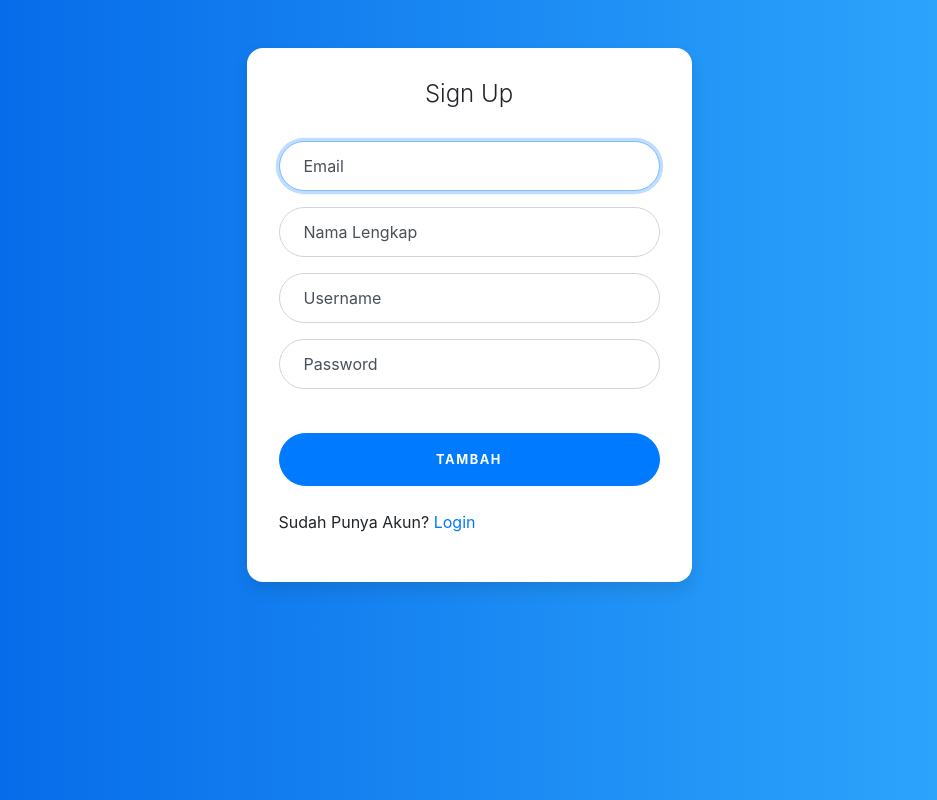
After one commit to zhrnyy/website-berita, a PHP site: page /admin/signup.php in a window 1280 px wide. The commit adds this page. Shown: the whole page, without its empty margins (171-1108 px from the left). Run offline with PHP 8.4, Linux system fonts and the light colour scheme.

Commit message:
Menambah fitur sign up

```diff
--- a/portalberita/admin/ceklogin.php
+++ b/portalberita/admin/ceklogin.php
@@ -40,6 +40,7 @@ if (isset($_POST['submit'])) {
           // document.location.href = './?mod=berita';
   }
 }
+
 ?>
 
 <!DOCTYPE html>
@@ -49,7 +50,7 @@ if (isset($_POST['submit'])) {
   <title>Login</title>
   <link rel="stylesheet" href="https://stackpath.bootstrapcdn.com/bootstrap/4.3.1/css/bootstrap.min.css" integrity="sha384-ggOyR0iXCbMQv3Xipma34MD+dH/1fQ784/j6cY/iJTQUOhcWr7x9JvoRxT2MZw1T" crossorigin="anonymous">
   <link rel="stylesheet" type="text/css" href="../assets/style.css">
-  <link rel="icon" type="image/png" href="../icon.png" sizes="196x196" />
+
 </head>
 
 <body>
@@ -71,6 +72,8 @@ if (isset($_POST['submit'])) {
               <div class="custom-control custom-checkbox mb-1 mt-1">
               </div>
               <button class="btn btn-lg btn-primary btn-block text-uppercase" type="submit" name="submit">Sign in</button>
+              <button class="btn btn-lg btn-primary btn-block text-uppercase" type="submit" name="signup"><a href="signup.php" style="color: white; text-decoration: none">Signup</a></button>
+
             </form>
           </div>
         </div>
--- /dev/null
+++ b/portalberita/admin/signup.php
@@ -0,0 +1,123 @@
+<?php
+
+	include("../inc/koneksi.php");
+	global $connect;
+
+if (isset($_POST['tambahuser'])) {
+
+	$email = $_POST['email'];
+	$nama = $_POST['nama'];
+	$username = $_POST['username'];
+	$password = $_POST['password'];
+
+	$query = "SELECT * FROM administrator WHERE username = '$username' OR email = '$email'";
+
+	$result = mysqli_query($connect, $query);
+	$row = mysqli_num_rows($result);
+
+	if ($row > 0) {
+		$error = "<div class='alert alert-danger' role='alert'>
+  					Username Atau Email Sudah Pernah DIBUATKAN!
+				  </div>";
+		echo $error;
+	} else {
+		$sql = mysqli_query($connect, "INSERT INTO administrator VALUES ('', '$email', '$nama', '$username', '$password')");
+		echo "<script> alert('Data Admin Berhasil Ditambahkan'); </script>";
+	}
+}
+
+if (isset($_POST['edituser'])) {
+
+	$email = $_POST['email'];
+	$nama = $_POST['nama'];
+	$username = $_POST['username'];
+	$password = $_POST['password'];
+	$id = $_GET['id'];
+
+	$query = "UPDATE administrator SET email= '$email', Nama= '$nama', username= '$username' WHERE ID = '$id'";
+	$sql = mysqli_query($connect, $query);
+
+	echo "<script>
+			alert('Data Berhasil Diubah');
+			document.location.href = '?mod=useradmin';
+		  </script>";
+}
+
+if (isset($_GET['act']) && $_GET['act'] =='edit') {
+
+	$id = $_GET['id'];
+	$query = "SELECT * FROM administrator WHERE ID = '$id'";
+	$sql = mysqli_query($connect,$query);
+	$hasil = mysqli_fetch_assoc($sql);
+	$email = $hasil['email'];
+	$nama = $hasil['Nama'];
+	$username = $hasil['username'];
+	$password = $hasil['password'];
+
+}
+
+if (isset($_GET['act']) && $_GET['act'] =='hapus') {
+
+	$id = $_GET['id'];
+	$query = "DELETE FROM administrator WHERE ID = '$id'";
+	$sql = mysqli_query($connect,$query);
+	$error = "	<script>
+				alert('Data Berhasil Dihapus');
+				document.location.href = '?mod=useradmin';
+		  		</script>";
+	echo $error;
+}
+
+
+?>
+
+
+<!DOCTYPE html>
+<html lang="en">
+<head>
+    <meta charset="UTF-8">
+    <meta name="viewport" content="width=device-width, initial-scale=1.0">
+    <title>Sign Up</title>
+	<link rel="stylesheet" href="https://stackpath.bootstrapcdn.com/bootstrap/4.3.1/css/bootstrap.min.css" integrity="sha384-ggOyR0iXCbMQv3Xipma34MD+dH/1fQ784/j6cY/iJTQUOhcWr7x9JvoRxT2MZw1T" crossorigin="anonymous">
+    <link rel="stylesheet" type="text/css" href="../assets/style.css">
+</head>
+<body>
+<div class="container">
+    <div class="row">
+      <div class="col-sm-9 col-md-7 col-lg-5 mx-auto">
+        <div class="card card-signin my-5">
+          <div class="card-body">
+		  	<h5 class="card-title text-center">Sign Up</h5>
+				<form class="form-signin" action="" method="POST">
+					<input type="hidden" name="userid" value="<?php if (isset($_GET['act']) && $_GET['act'] =='edit') { echo $id; } ?>">
+					<div class="form-label-group">
+						<label for="email">Email</label>
+						<input type="text" id="email" value="<?php if (isset($_GET['act']) && $_GET['act'] =='edit') { echo $email; } ?>" name="email" class="form-control" placeholder="Email Address" required autofocus>
+					</div>
+					<div class="form-label-group">
+						<label for="nama">Nama Lengkap</label>
+						<input type="text" id="nama" value="<?php if (isset($_GET['act']) && $_GET['act'] =='edit') { echo $nama; } ?>" name="nama" class="form-control" placeholder="Nama Lengkap" required>
+					</div>
+					<div class="form-label-group">
+						<label for="username">Username</label>
+						<input type="text" id="username" value="<?php if (isset($_GET['act']) && $_GET['act'] =='edit') { echo $username; } ?>" name="username" class="form-control" placeholder="Username" required>
+					</div>
+					<div class="form-label-group">
+						<label for="password">Password</label>
+						<input type="text" id="password" value="<?php if (isset($_GET['act']) && $_GET['act'] =='edit') { echo $password; } ?>" name="password" class="form-control" placeholder="Password" required>
+					</div>
+
+					<div class="custom-control custom-checkbox mb-1 mt-1"></div>
+						<button class="btn btn-lg btn-primary btn-block text-uppercase" type="submit"
+						name="<?=(isset($id) ? 'edituser' : 'tambahuser')?>"> <?=(isset($id) ? 'EDIT' : 'TAMBAH')?> </button>
+
+						<br><p class="form-signin">Sudah Punya Akun? <a href="ceklogin.php">Login</a></p>
+
+  					</div>
+				</form>
+		  	</div>
+		  </div>
+	</div>
+</div>
+</body>
+</html>
--- a/portalberita/assets/style.css
+++ b/portalberita/assets/style.css
@@ -36,7 +36,15 @@ body {
   padding: 1rem;
   transition: all 0.2s;
 }
-
+.form-signin .disable{
+  font-size: 80%;
+  border-radius: 5rem;
+  letter-spacing: .1rem;
+  font-weight: bold;
+  padding: 1rem;
+  transition: all 0.2s;
+  background-color: gray;
+}
 .form-label-group {
   position: relative;
   margin-bottom: 1rem;
```
